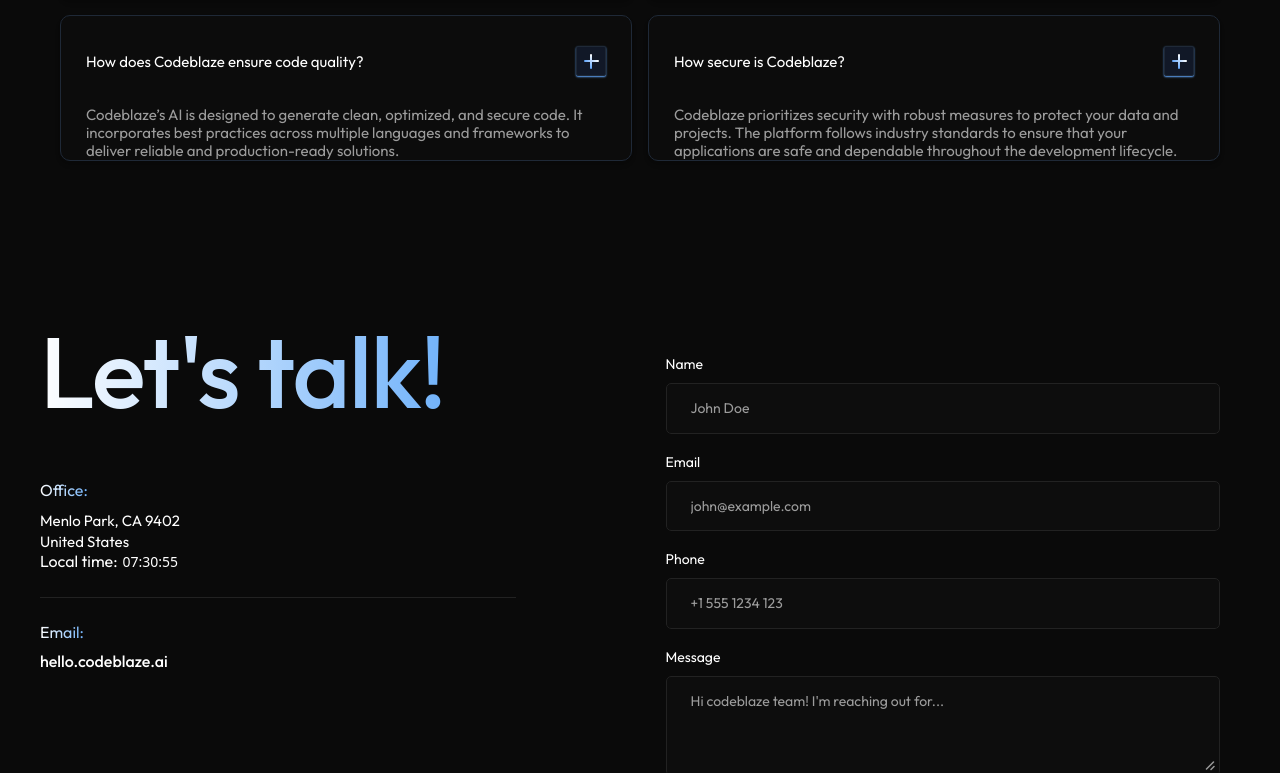
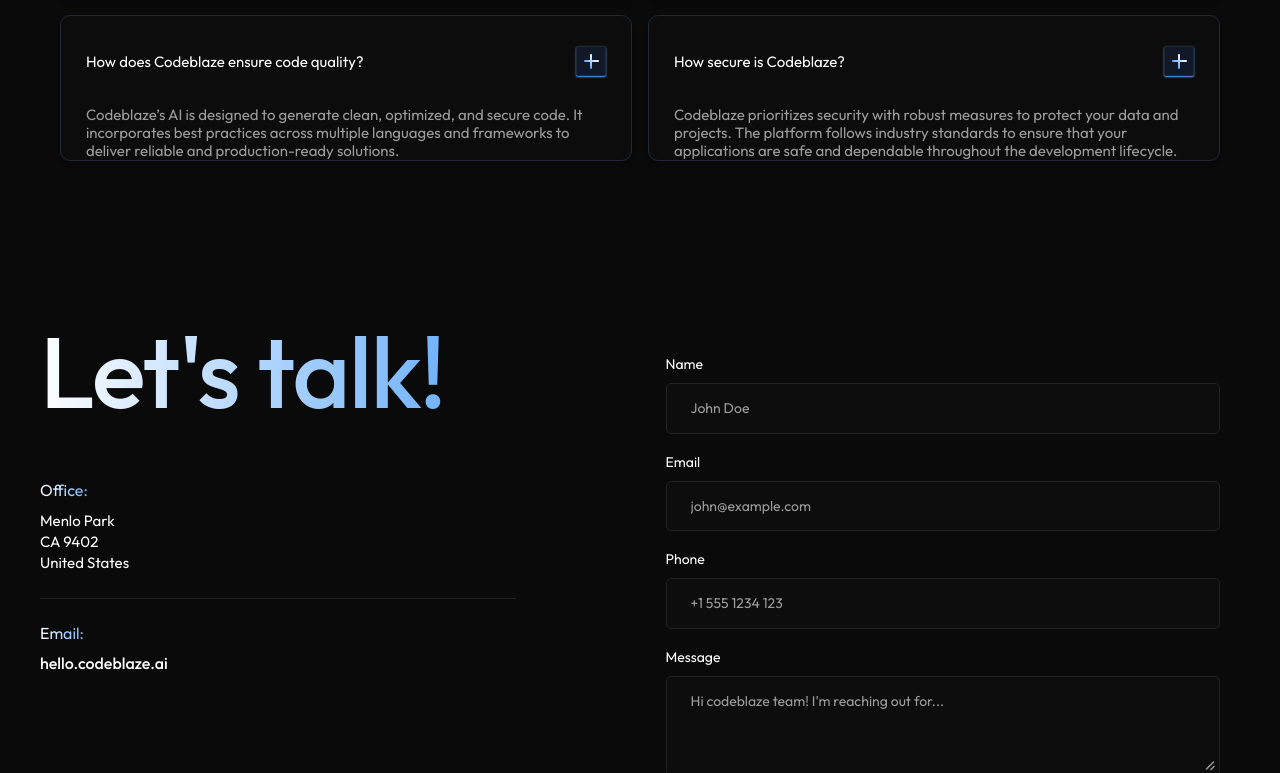
Before and after one commit to phoenix1004-dev/codeblaze, a React (Create React App) app: page / in a window 1280 px wide. Shown: the part 8078-8851 px from the top of the page. Built offline with nearby package versions, Linux system fonts and the light colour scheme; a web font is replaced by a local one.

Commit message:
changet the image

```diff
--- a/src/constants/Review.ts
+++ b/src/constants/Review.ts
@@ -33,7 +33,7 @@
   },
   {
     person: {
-      avatar: person8,
+      avatar: person9,
       name: "Priya Malhotra",
       pos: "CTO, BrightHive Inc.",
     },
@@ -42,7 +42,7 @@
   },
   {
     person: {
-      avatar: person9,
+      avatar: person8,
       name: "Michael Tanaka",
       pos: "Senior Engineer, CloudX Systems",
     },
@@ -51,7 +51,7 @@
   },
   {
     person: {
-      avatar: person10,
+      avatar: person11,
       name: "Emma Johnson",
       pos: "CEO, GreenByte AI",
     },
@@ -60,7 +60,7 @@
   },
   {
     person: {
-      avatar: person11,
+      avatar: person10,
       name: "Ahmed Khan",
       pos: "Project Manager, DigitOps",
     },
@@ -69,7 +69,7 @@
   },
   {
     person: {
-      avatar: person12,
+      avatar: person13,
       name: "Linda Spencer",
       pos: "Product Owner, EdgeLogic",
     },
@@ -78,7 +78,7 @@
   },
   {
     person: {
-      avatar: person13,
+      avatar: person12,
       name: "Carlos Ramirez",
       pos: "Co-Founder, InnovateLabs",
     },
@@ -96,7 +96,7 @@
   },
   {
     person: {
-      avatar: person15,
+      avatar: person12,
       name: "Tom Edwards",
       pos: "Head of IT, BrightCore Solutions",
     },
@@ -105,7 +105,7 @@
   },
   {
     person: {
-      avatar: person12,
+      avatar: person15,
       name: "Anna Wills",
       pos: "Freelance Web Developer",
     },
--- a/src/containers/Home/Contact.tsx
+++ b/src/containers/Home/Contact.tsx
@@ -62,25 +62,12 @@
                     className="framer-text framer-styles-preset-85tvh7"
                     data-styles-preset="FhU5qX9WL"
                   >
-                    Menlo Park, CA 9402
+                    Menlo Park
+                    <br className="framer-text" />
+                    CA 9402
                     <br className="framer-text" />
                     United States
                   </p>
-                </div>
-                <div className="framer-1m1bqqb">
-                  <div
-                    className="framer-15nbdaj flex flex-col justify-start flex-shrink-0 transform-none"
-                    data-framer-component-type="RichTextContainer"
-                  >
-                    <p className="framer-text !text-white text-sm font-sans">
-                      Local time:
-                    </p>
-                  </div>
-                  <div className="framer-kglgpj-container">
-                    <p className="text-white font-sans text-sm font-normal leading-none tracking-normal whitespace-nowrap">
-                      07:30:55
-                    </p>
-                  </div>
                 </div>
               </div>
             </div>
```
